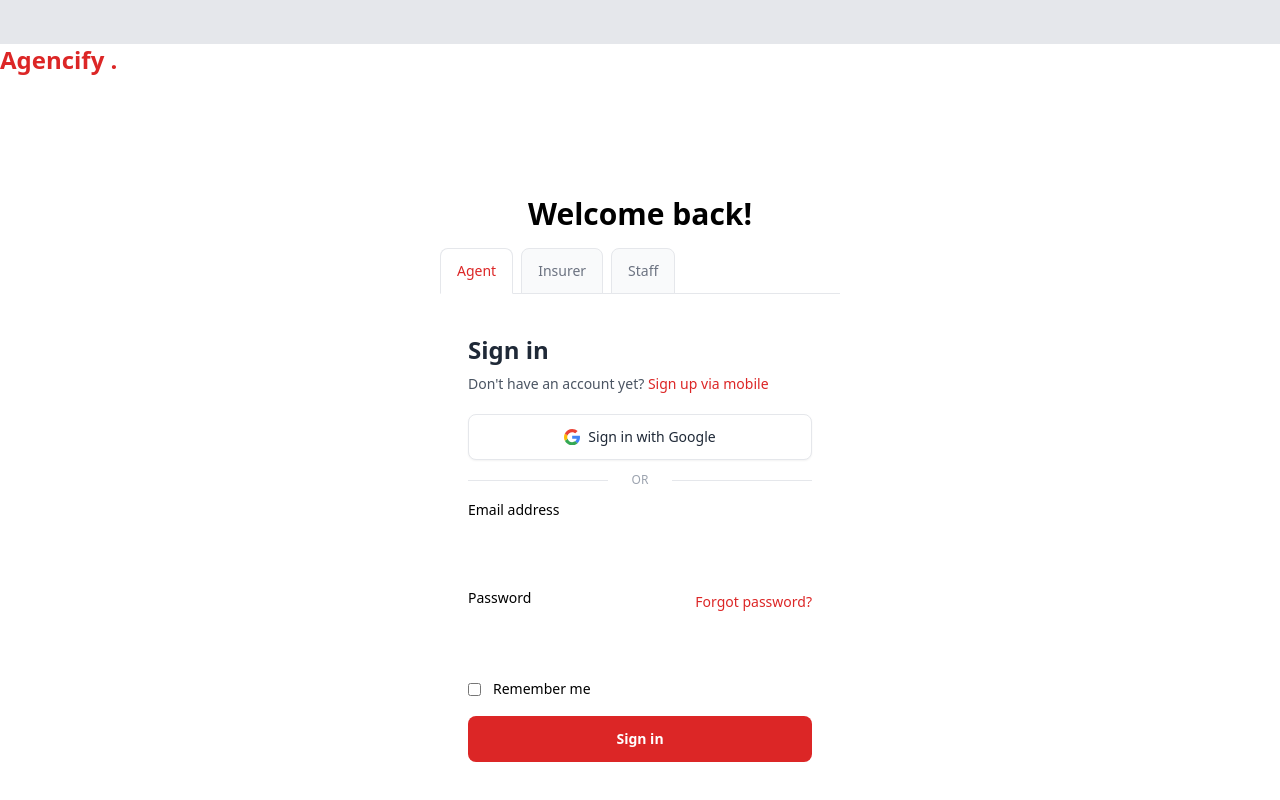
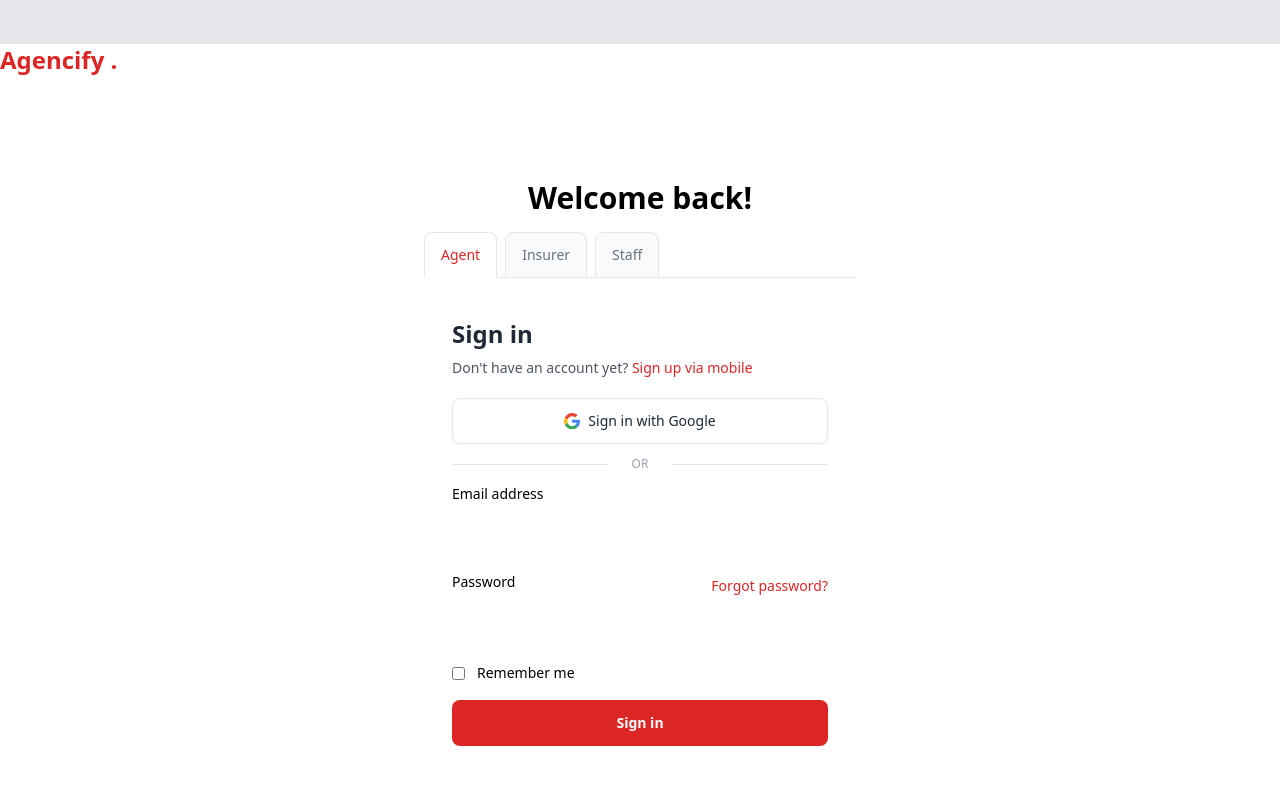
Before and after one commit to Raysons/Agencify_Prototype, a plain HTML site: page login.html in a window 1280 px wide. Shown: the part 756-1556 px from the top of the page. Drawn offline with Linux system fonts and the light colour scheme.

Commit message:
Update login.html

```diff
--- a/login.html
+++ b/login.html
@@ -8,12 +8,11 @@
     <link rel="stylesheet" href="output.css">
     <link rel="stylesheet" href="style.css">
     <link rel="stylesheet" href="preline.js">
-    <link rel="stylesheet" href="/">
+    <link rel="stylesheet" href="flowbite.js">
 
 </head>
 
 <body class="bg-white-50 dark:bg-slate-900">
-
 
     <div class="flex w-screen flex-wrap text-slate-800">
         <div class="relative hidden h-screen select-none flex-col justify-center bg-gray-200 text-center md:flex md:w-1/2">
@@ -45,7 +44,7 @@
             </div>
 
             <!-- Right: Login Form -->
-            <div class="mt-24 w-full max-w-md mx-auto p-6">
+            <div class="mt-24 w-full max-w-md mx-auto p-2">
                 <div class="text-center pb-4">
                     <a class="flex-none text-3xl font-semibold dark:text-white dark:focus:outline-none dark:focus:ring-1 dark:focus:ring-gray-600" href="#" aria-label="Brand">Welcome back!</a>
                 </div>
@@ -166,8 +165,12 @@
     </div>
 
 
-<script src="preline.js"></script>
-<script src="flowbite.js"></script>
+
+
+    <!-- ========== END MAIN CONTENT ========== -->
+
+   <script src="preline.js"></script>
+    <script src="flowbite.js"></script>
 </body>
 
 </html>
```
